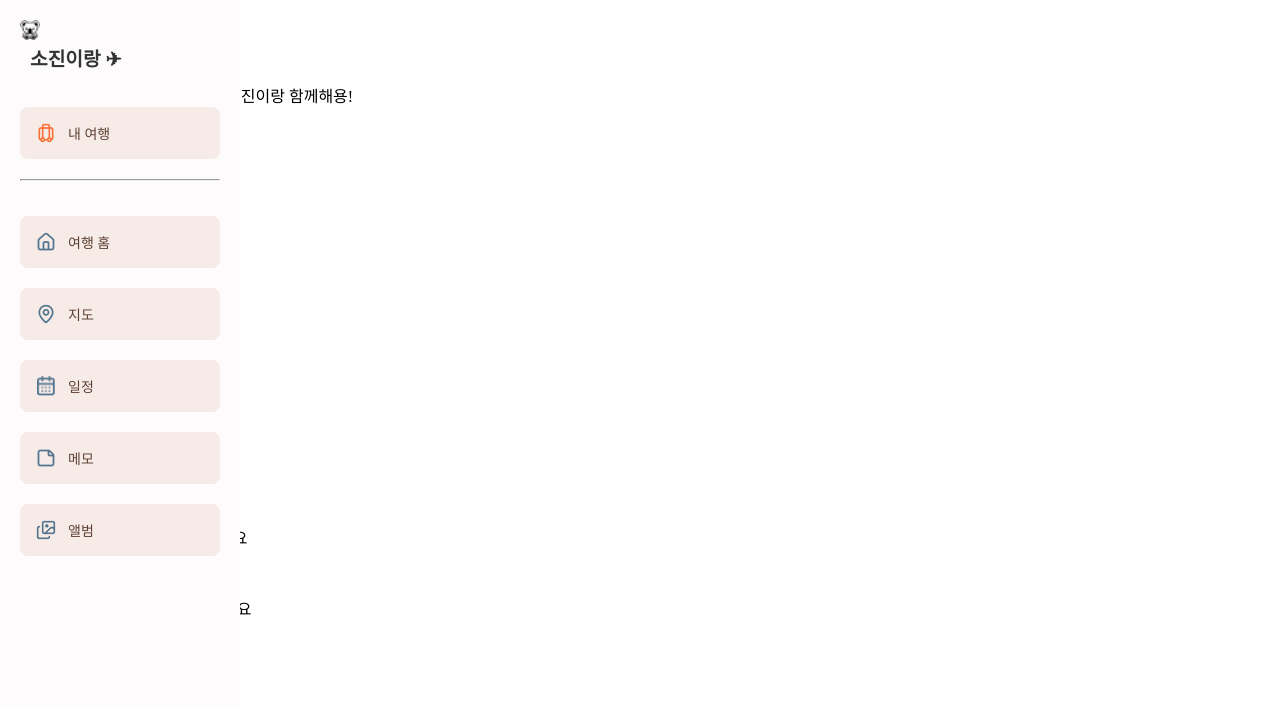
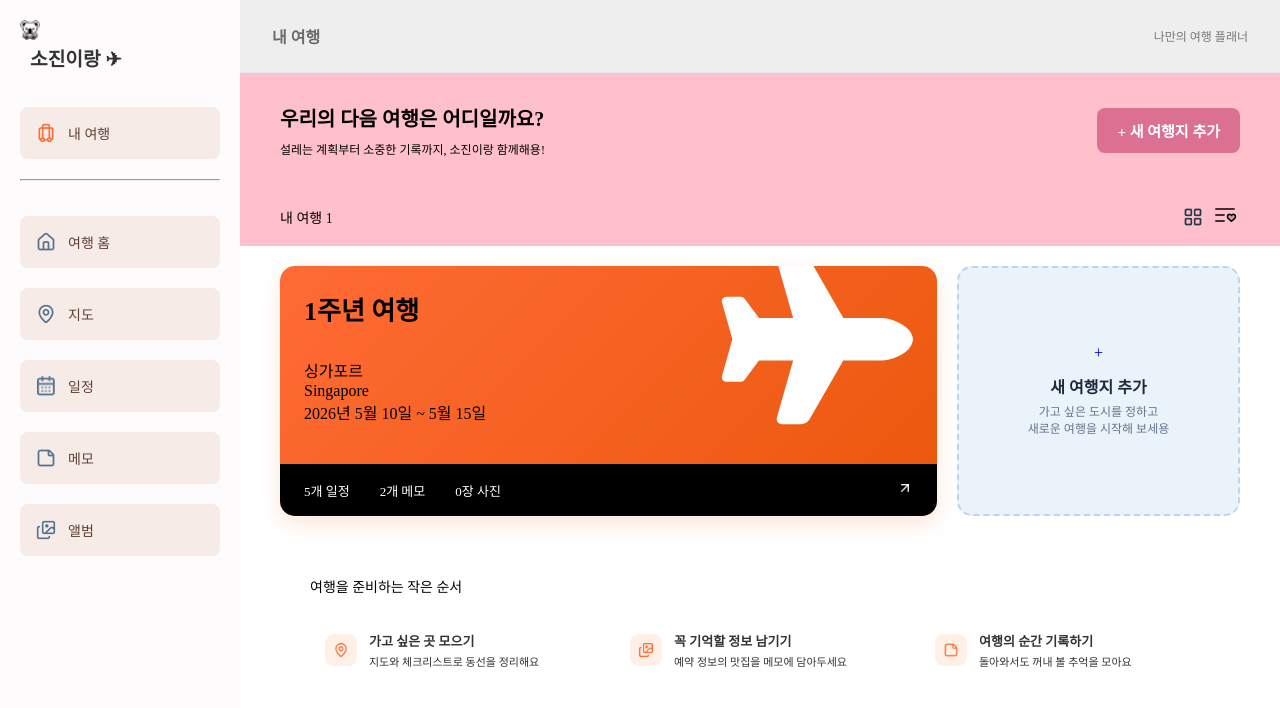
Before and after one commit to sojin36/travel-planner-web, a plain HTML site: page index.html in a window 1280 px wide. Drawn offline with Linux system fonts and the light colour scheme.

Commit message:
css 수정 필요

```diff
--- a/css/Default Settings.css
+++ b/css/Default Settings.css
@@ -9,3 +9,18 @@ ul,li{
 a{
     text-decoration: none;
 }
+
+.layout{
+    display: flex;
+    width: 100vw;
+    min-height: 100vh;
+    box-sizing: border-box;
+}
+
+/* 오른쪽 본문 영역 남은 공간 모두 차지하도록 */
+.main-content{
+    flex-grow: 1;
+    background-color: #fff;
+    overflow-y: auto;
+    margin-left: 240px;
+}
--- a/css/header.css
+++ b/css/header.css
@@ -0,0 +1,25 @@
+.top-header{
+    width: 100%;
+    background-color: #eee;
+    padding: 24px 32px;
+    border-bottom: 1px solid #e5e8eb;
+    box-sizing: border-box;
+}
+.top-header .header{
+  display: flex;
+  flex-direction: row;
+  justify-content: space-between;  /*양 끝으로 딱 붙임*/
+  align-items: center;  /* 세로 중앙 정렬 */
+  width: 100%;
+}
+.top-header .header-title{
+    font-size: 16px;
+    font-weight: bold;
+    color: #6b6a6a;
+    margin: 0;
+}
+.top-header .header-sub{
+    font-size: 12px;
+    color: #777;
+    margin: 0;
+}
--- a/css/leftnav.css
+++ b/css/leftnav.css
@@ -8,6 +8,7 @@
     position: fixed;       /* 스크롤을 내려도 왼쪽에 고정되게 하려면 추가 */
     top: 0;
     left: 0;
+    flex-shrink: 0;
 }
 
 
--- a/css/main.css
+++ b/css/main.css
@@ -0,0 +1,194 @@
+/* 1. header-top */
+.header-top{
+    background-color: pink;
+    display: flex;
+    justify-content: space-between;
+    align-items: center;
+    padding: 30px 40px;
+}
+.header-top .text{
+    display: flex;
+    flex-direction: column;
+
+}
+.header-top h2{
+    font-size: 20px;
+    margin-bottom: 8px;
+}
+.header-top p{
+    font-size: 12px;
+
+}
+.header-top #headerBtn{
+    background-color: palevioletred;
+    border: none;
+    border-radius: 8px;
+    color: #fff;
+    font-size: 15px;
+    font-weight: 600;
+    padding: 12px 20px;
+    transition: background 0.2s;
+}
+.header-top #headerBtn:hover{
+    background-color: plum;
+}
+
+/* 2. header-middle */
+.header-middle{
+    background-color: pink;
+    display: flex;
+    justify-content: space-between;
+    align-items: center;
+    padding: 15px 40px;
+}
+.header-middle .mytravle{
+    font-size: 14px;
+}
+.header-middle a{
+    padding: 3px;
+}
+
+
+/* 여행 카드 2개 가로로 나란히 배치 */
+.card-container{
+    display: flex;
+    gap: 20px;
+    padding: 20px 40px;
+}
+
+/* 3. header-bottom1 */
+.header-bottom1{
+    flex: 1.5; /* 전체 공간 중 더 많은 비율 차지 */
+    background: linear-gradient(135deg, #FF6B35, #EA580C);
+    border-radius: 15px;
+    overflow: hidden; /* 내부 요소 둥근 모소리 밖으로 튀어나가지 않게 보호*/
+    display: flex;
+    flex-direction: column;
+    justify-content: space-between;
+    box-shadow: 0 8px 20px rgba(234, 88, 12, 0.15);
+    min-height: 250px;
+
+}
+.header-bottom1 h2{
+    font-size: 26px;
+    margin: 24px 24px 10px 24px;
+}
+.header-bottom1 .header-bot{
+    padding: 0 24px 20px 24px;
+    text-align: left;
+    display: flex;
+    justify-content: space-between;
+    align-items: flex-end;
+    position: relative;
+}
+.bottom1-img{
+    font-size: 170px;
+    color: #fff;
+    position: absolute;
+    right: 24px;
+    bottom: 20px;
+
+    /* opacity: 0.85; */
+}
+
+/* 카드 하단 검은색 바 내부 글자들 가로 나란히 정렬 */
+.header-bottom1 #header-bt{
+    background-color: #000;
+    padding: 16px 24px;
+    display: flex;
+    align-items: center;
+    justify-content: space-between;
+    color: #fff;
+    font-size: 13px;
+}
+.header-bottom1 .bt-info{
+    display: flex;
+    gap: 30px;
+    color: #fff;
+}
+.header-bottom1 #header-bt img{
+    width: 16px;
+    height: 16px;
+
+}
+
+
+/* 4. header-bottom2 */
+.header-bottom2{
+    flex: 0.5;
+    background-color: #EBF3FA;
+    border: 2px dashed #BBD5ED;
+    border-radius: 15px;
+    padding: 30px;
+    display: flex;
+    flex-direction: column;
+    justify-content: center;
+    align-items: center;
+    text-align: center;
+}
+.header-bottom2 h3 {
+    font-size: 16px;
+    color: #1E293B;
+    margin: 12px 0 6px 0;
+}
+
+.header-bottom2 p {
+    font-size: 12px;
+    color: #64748B;
+    line-height: 1.4;
+}
+
+
+
+
+
+
+
+
+
+
+
+/* 5.header-bottom3 */
+.header-bottom3{
+    background-color: #fff;
+    margin: 20px 40px;
+    border-radius: 15px;
+    padding: 20px 30px;
+}
+.header-bottom3 .bottom3-text{
+    font-size: 14px;
+    margin-bottom: 20px;
+}
+.header-bottom3 .bottom3-bottom{
+    /* background-color: mediumaquamarine; */
+    display: flex;
+    justify-content: space-between;
+    gap: 15px;
+}
+/* 개별 가이드 카드 (a태그) */
+.header-bottom3 .guide-card{
+    flex: 1;
+    background-color: #fff;
+    padding: 15px;
+    border-radius: 8px;
+    display: flex;
+    align-items: center;
+    gap: 12px;
+    text-decoration: none;
+    color: #333;
+}
+.header-bottom3 .guide-card img{
+    width: 32px;
+    height: 32px;
+    object-fit: contain;
+}
+/* 카드 내부 텍스트 영역 */
+.guide-info strong{
+    display: block;
+    font-size: 13px;
+    margin-bottom: 3px;
+}
+.guide-info p{
+    font-size: 11px;
+    margin: 0;
+}
--- a/index.html
+++ b/index.html
@@ -1,99 +1,151 @@
-<!DOCTYPE html>
+<!doctype html>
 <html lang="ko">
   <head>
-    <meta charset="UTF-8">
-    <meta name="viewport" content="width=device-width, initial-scale=1.0">
+    <meta charset="UTF-8" />
+    <meta name="viewport" content="width=device-width, initial-scale=1.0" />
     <!-- 파비콘 -->
-    <link rel="icon" href="image/emojione-monotone_koala.png">
+    <link rel="icon" href="image/emojione-monotone_koala.png" />
     <title>소진이랑</title>
     <!-- css -->
-    <link rel="stylesheet" href="css/Default Settings.css">
-    <link rel="stylesheet" href="css/main.css">
-    <link rel="stylesheet" href="css/header.css">
-    <link rel="stylesheet" href="css/leftnav.css">
+    <link rel="stylesheet" href="css/Default Settings.css" />
+    <link rel="stylesheet" href="css/main.css" />
+    <link rel="stylesheet" href="css/header.css" />
+    <link rel="stylesheet" href="css/leftnav.css" />
+
+    <!-- 폰트어썸 -->
+    <link rel="stylesheet" href="https://cdnjs.cloudflare.com/ajax/libs/font-awesome/6.4.0/css/all.min.css">
+
   </head>
-
-
 
   <body>
     <!-- 전체 레이아웃 -->
     <div class="layout">
+        <!-- 오른쪽 메인 콘텐츠 영역 (헤더 + 본문) -->
+        <main class="main-content">
             <!-- 상단 -->
-        <header>
+            <header class="top-header">
                 <div class="header">
-                <p>내 여행</p>
-                <p>나만의 여행 플래너</p>
+                <p class="header-title">내 여행</p>
+                <p class="header-sub">나만의 여행 플래너</p>
                 </div>
             </header>
 
-
-
             <!-- main 내용 -->
             <div class="header-top">
-            <h2>우리의 다음 여행은?</h2>
+                <div class="text1">
+                    <h2>우리의 다음 여행은 어디일까요?</h2>
                     <p>설레는 계획부터 소중한 기록까지, 소진이랑 함께해용!</p>
-            <button id="headerBtn"> + 새 여행지 추가</button>
+                </div>
+                <a href="#" id="headerBtn">+ 새 여행지 추가</a>
             </div>
 
             <div class="header-middle">
                 <span class="mytravle">내 여행 1</span>
-            <a href="#"><img src="image/layout-grid.png" alt="grid"></a>
-            <a href="#"><img src="image/andrsrxn_list-heart.png" alt="list"></a>
+                    <div class="list">
+                        <a href="#"><img src="image/layout-grid.png" alt="grid" /></a>
+                        <a href="#"><img src="image/andrsrxn_list-heart.png" alt="list" /></a>
+                    </div>
             </div>
 
+
+            <!-- 여행 카드 2개 감싸는 부모 컨테이너 추가 -->
+            <div class="card-container">
                 <div class="header-bottom1">
                     <h2>1주년 여행</h2>
                     <div class="header-bot">
+                        <div class="text-group">
                             <p>싱가포르 <br> Singapore</p>
                             <span>2026년 5월 10일 ~ 5월 15일</span>
-                <img src="image/streamline-emojis_lion-face.png" alt="사자">
                         </div>
-            <a href="#" id="header-bt">
+                            <i class="fa-solid fa-plane bottom1-img" ></i>
+                    </div>
+
+                    <div id="header-bt">
+                        <a href="#" class="bt-info">
                             <div>5개 일정</div>
                             <div>2개 메모</div>
                             <div>0장 사진</div>
-                <a href="#"><img src="image/arrow-up-right.png" alt="화살표"></a>
+                        <a href="#"><img src="image/arrow-up-right.png" alt="화살표" />
+                        </a>
                         </a>
                     </div>
+                </div>
 
+                <!-- 점선 새 여행지 추가 카드 -->
                 <div class="header-bottom2">
                     <a href="#">+</a>
                     <h3>새 여행지 추가</h3>
-            <p>가고 싶은 도시를 정하고 <br> 새로운 여행을 시작해 보세용</p>
+                    <p>
+                        가고 싶은 도시를 정하고 <br />
+                        새로운 여행을 시작해 보세용
+                    </p>
                 </div>
-        <div class="header-bottom3">
-            <p>여행을 준비하는 작은 순서</p>
-            <span><img src="image/Guide symbol.png" alt="지도"> 가고 싶은 곳 모으기
-                <p>지도와 체크리스트로 동선을 정리해요</p>
-            </span>
-            <span><img src="image/Guide symbol (1).png" alt="메모"> 꼭 기억할 정보 남기기
-                <p>예약 정보의 맛집을 메모에 담아두세요</p>
-            </span>
-            <span><img src="image/Guide symbol (2).png" alt="사진"> 여행의 순간 기록하기
-                <p>돌아와서도 꺼내 볼 추억을 모아요 </p>
-            </span>
             </div>
 
+            <div class="header-bottom3">
+                <p class="bottom3-text">여행을 준비하는 작은 순서</p>
+                    <div class="bottom3-bottom">
+                        <a href="#" class="guide-card">
+                            <img src="image/Guide symbol.png" alt="지도" />
+                            <div class="guide-info">
+                                <strong>가고 싶은 곳 모으기</strong>
+                                <p>지도와 체크리스트로 동선을 정리해요</p>
+                            </div>
+                        </a>
+                        <a href="#" class="guide-card">
+                            <img src="image/Guide symbol (1).png" alt="메모" />
+                            <div class="guide-info">
+                                <strong>꼭 기억할 정보 남기기</strong>
+                                <p>예약 정보의 맛집을 메모에 담아두세요</p>
+                            </div>
+                        </a>
+                        <a href="#" class="guide-card">
+                            <img src="image/Guide symbol (2).png" alt="사진" />
+                            <div class="guide-info">
+                                <strong>여행의 순간 기록하기</strong>
+                                <p>돌아와서도 꺼내 볼 추억을 모아요</p>
+                            </div>
+                        </a>
+                    </div>
+            </div>
+        </main>
 
 
         <!-- 왼쪽 메뉴들 -->
-        <div class="box-list">
+        <aside class="box-list">
         <nav>
           <a href="#" class="boxBtn">
-                    <img src="image/emojione-monotone_koala.png" alt="로고" class="box-logo">
+            <img
+              src="image/emojione-monotone_koala.png"
+              alt="로고"
+              class="box-logo"/>
             <h2>소진이랑 ✈</h2>
           </a>
           <ul>
-                    <li><a href="#" class="mainBtn"><img src="image/nav/luggage.png" alt="">내 여행</a></li>
-                    <hr class="hr">
-                    <li><a href="#"><img src="image/nav/house.png" alt="">여행 홈</a></li>
-                    <li><a href="#"><img src="image/nav/map-pin.png" alt="">지도</a></li>
-                    <li><a href="#"><img src="image/nav/Vector (1).png" alt="">일정</a></li>
-                    <li><a href="#"><img src="image/nav/sticky-note.png" alt="">메모</a></li>
-                    <li><a href="#"><img src="image/nav/images.png" alt="">앨범</a></li>
+            <li>
+              <a href="#" class="mainBtn"
+                ><img src="image/nav/luggage.png" alt="" />내 여행</a
+              >
+            </li>
+            <hr class="hr" />
+            <li>
+              <a href="#"><img src="image/nav/house.png" alt="" />여행 홈</a>
+            </li>
+            <li>
+              <a href="#"><img src="image/nav/map-pin.png" alt="" />지도</a>
+            </li>
+            <li>
+              <a href="#"><img src="image/nav/Vector (1).png" alt="" />일정</a>
+            </li>
+            <li>
+              <a href="#"><img src="image/nav/sticky-note.png" alt="" />메모</a>
+            </li>
+            <li>
+              <a href="#"><img src="image/nav/images.png" alt="" />앨범</a>
+            </li>
           </ul>
         </nav>
-        </div>
+        </aside>
     </div>
   </body>
 </html>
```
Also changed, not shown: image/다운로드.jfif (added). Lines whose indentation alone changed are shown as unchanged.
